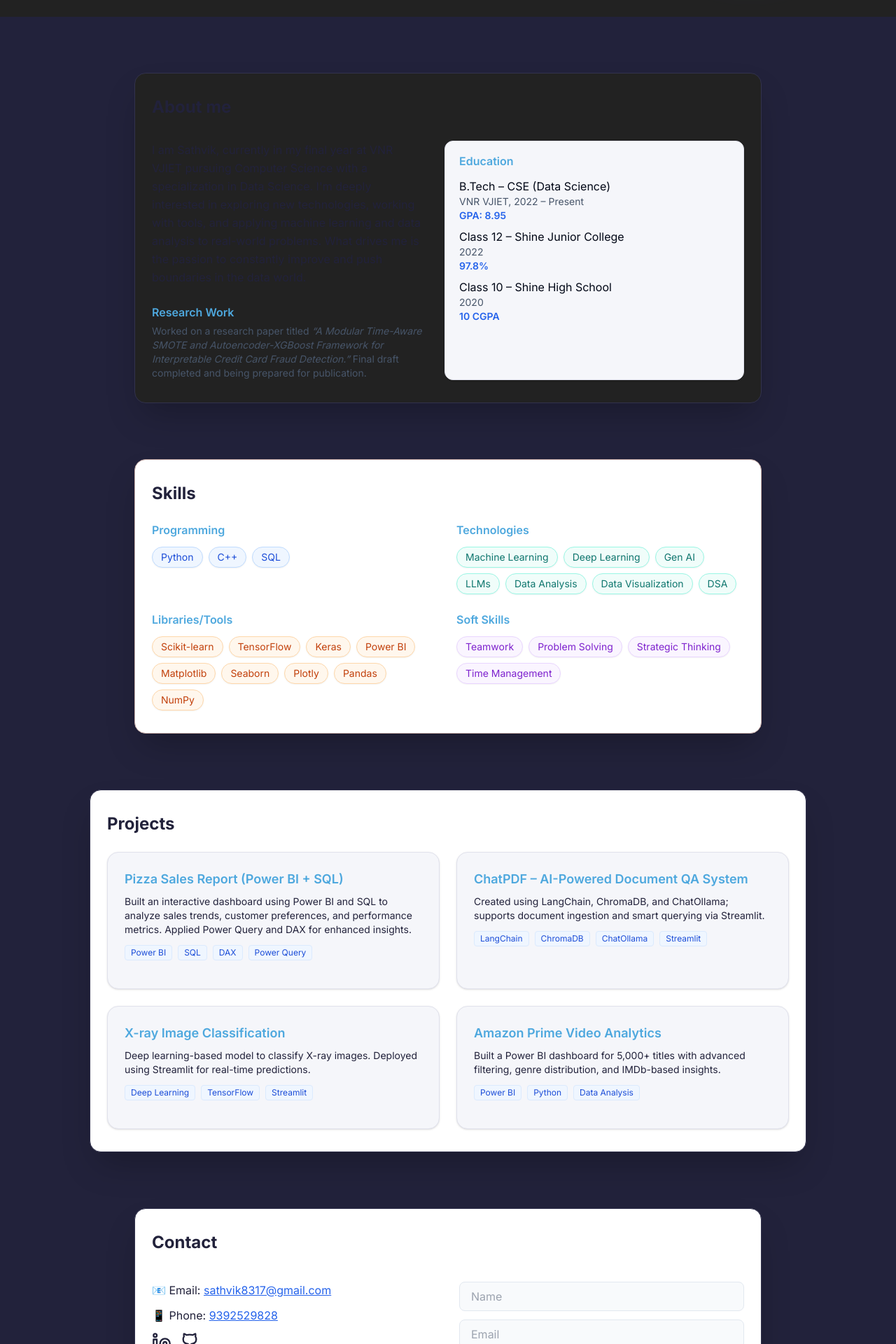
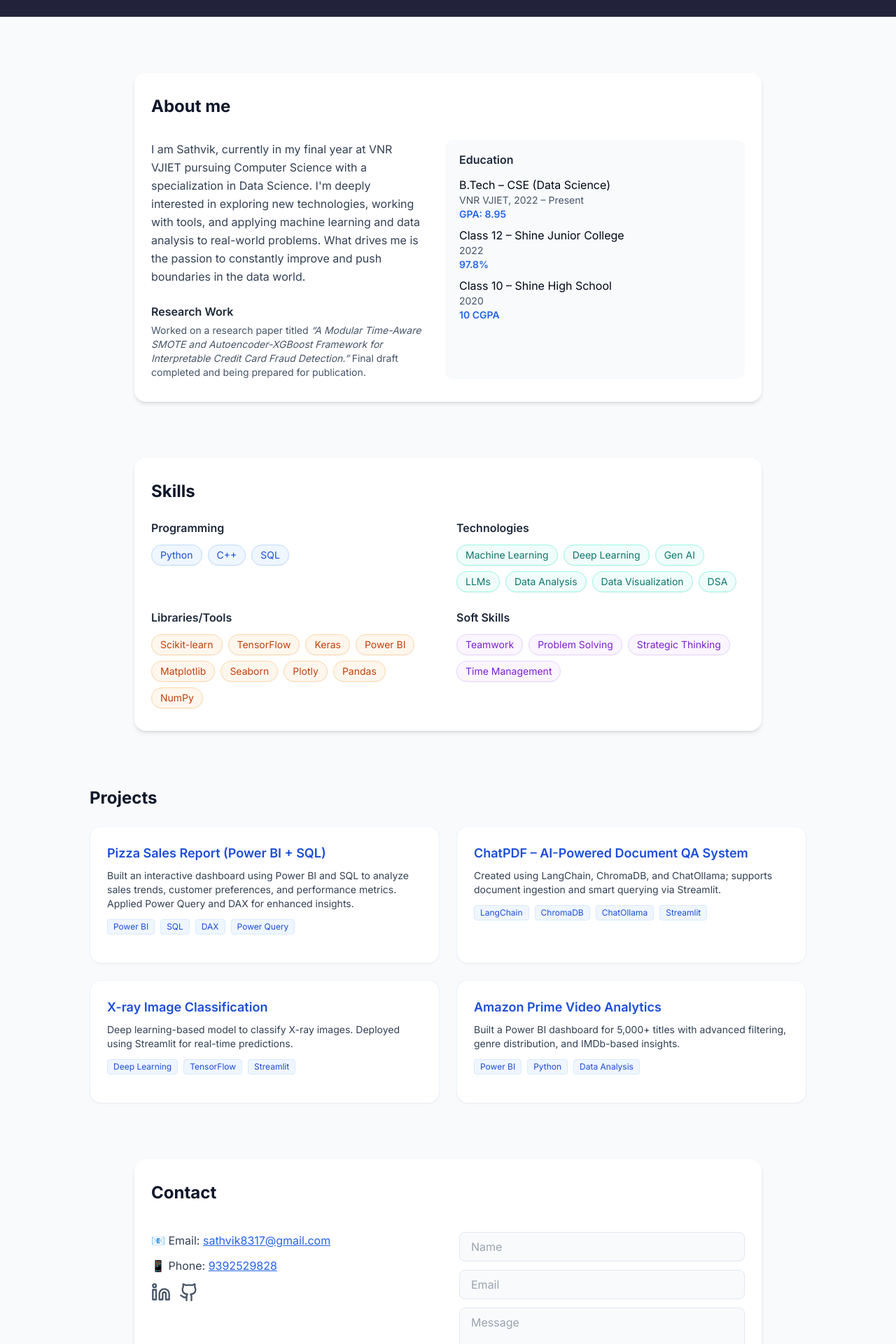
Before and after one commit to sathvik8317/sathvik-konda-portfolio, a React (Vite) app: page / in a window 1280 px wide. Shown: the part 460-2380 px from the top of the page at 70% size. Built offline with nearby package versions, Linux system fonts and the light colour scheme.

Commit message:
Reverted to commit 71bbc14660374a2d50385a28001813662ab708bc

```diff
--- a/src/components/About.tsx
+++ b/src/components/About.tsx
@@ -1,21 +1,23 @@
-const About = () => <div className="max-w-4xl w-full rounded-2xl shadow-2xl px-6 py-8 flex flex-col gap-6 border border-[#32324d] bg-[#222222]">
-    <h2 className="text-2xl font-bold text-[#22223b] mb-2">About me</h2>
+
+const About = () => (
+  <div className="max-w-4xl mx-auto bg-white rounded-2xl shadow-md px-6 py-8 flex flex-col gap-6">
+    <h2 className="text-2xl font-bold text-slate-900 mb-2">About me</h2>
     <div className="flex flex-col sm:flex-row gap-8">
-      <div className="flex-1 text-[#22223b] text-base leading-relaxed">
+      <div className="flex-1 text-slate-700 text-base leading-relaxed">
         <p>
           I am Sathvik, currently in my final year at VNR VJIET pursuing Computer Science with a specialization in Data Science. I'm deeply interested in exploring new technologies, working with tools, and applying machine learning and data analysis to real-world problems. What drives me is the passion to constantly improve and push boundaries in the data world.
         </p>
         {/* Research Work */}
         <div className="mt-6">
-          <h3 className="font-semibold text-[#4ea8de] mb-1">Research Work</h3>
+          <h3 className="font-semibold text-slate-800 mb-1">Research Work</h3>
           <p className="text-sm text-slate-600">
             Worked on a research paper titled <span className="italic font-medium">“A Modular Time-Aware SMOTE and Autoencoder-XGBoost Framework for Interpretable Credit Card Fraud Detection.”</span> Final draft completed and being prepared for publication.
           </p>
         </div>
       </div>
       {/* Education */}
-      <div className="flex-1 bg-[#f5f6fa] rounded-xl px-5 py-4 shadow border border-[#e0e1ec]">
-        <h3 className="font-semibold text-[#4ea8de] mb-3">Education</h3>
+      <div className="flex-1 bg-slate-50 rounded-xl px-5 py-4">
+        <h3 className="font-semibold text-slate-800 mb-3">Education</h3>
         <div className="space-y-2">
           <div>
             <div className="font-medium">B.Tech – CSE (Data Science)</div>
@@ -35,5 +37,7 @@ const About = () => <div className="max-w-4xl w-full rounded-2xl shadow-2xl px-6
         </div>
       </div>
     </div>
-  </div>;
+  </div>
+);
+
 export default About;
--- a/src/components/Contact.tsx
+++ b/src/components/Contact.tsx
@@ -17,29 +17,29 @@ const Contact = () => {
   };
 
   return (
-    <div className="max-w-4xl w-full bg-white rounded-2xl shadow-2xl px-6 py-8 flex flex-col gap-8 border border-[#32324d]">
-      <h2 className="text-2xl font-bold text-[#22223b] mb-2">Contact</h2>
+    <div className="max-w-4xl mx-auto bg-white rounded-2xl shadow-md px-6 py-8 flex flex-col gap-8">
+      <h2 className="text-2xl font-bold text-slate-900 mb-2">Contact</h2>
       <div className="flex flex-col md:flex-row gap-8">
         {/* Contact Info */}
         <div className="flex-1 space-y-3">
           <div>
-            <span className="font-medium text-[#22223b]">📧 Email: </span>
+            <span className="font-medium text-slate-700">📧 Email: </span>
             <a href="mailto:sathvik8317@gmail.com" className="text-blue-600 underline hover:text-blue-800">
               sathvik8317@gmail.com
             </a>
           </div>
           <div>
-            <span className="font-medium text-[#22223b]">📱 Phone: </span>
+            <span className="font-medium text-slate-700">📱 Phone: </span>
             <a href="tel:9392529828" className="text-blue-600 underline hover:text-blue-800">
               9392529828
             </a>
           </div>
           <div className="flex gap-3 mt-3">
             <a href="https://linkedin.com/in/sathvik-konda" target="_blank" rel="noopener noreferrer" aria-label="LinkedIn">
-              <Linkedin size={28} className="text-[#22223b] hover:text-[#4ea8de] transition" />
+              <Linkedin size={28} className="text-slate-600 hover:text-blue-600 transition" />
             </a>
             <a href="https://github.com/sathvik8317" target="_blank" rel="noopener noreferrer" aria-label="GitHub">
-              <Github size={28} className="text-[#22223b] hover:text-[#4ea8de] transition" />
+              <Github size={28} className="text-slate-600 hover:text-blue-600 transition" />
             </a>
           </div>
         </div>
@@ -53,7 +53,7 @@ const Contact = () => {
             name="name"
             placeholder="Name"
             required
-            className="border border-slate-200 rounded-lg px-4 py-2 bg-slate-50 focus:outline-none focus:border-[#4ea8de]"
+            className="border border-slate-200 rounded-lg px-4 py-2 bg-slate-50 focus:outline-none focus:border-blue-400"
             value={form.name}
             onChange={handleChange}
           />
@@ -62,7 +62,7 @@ const Contact = () => {
             name="email"
             placeholder="Email"
             required
-            className="border border-slate-200 rounded-lg px-4 py-2 bg-slate-50 focus:outline-none focus:border-[#4ea8de]"
+            className="border border-slate-200 rounded-lg px-4 py-2 bg-slate-50 focus:outline-none focus:border-blue-400"
             value={form.email}
             onChange={handleChange}
           />
@@ -71,13 +71,13 @@ const Contact = () => {
             placeholder="Message"
             required
             rows={4}
-            className="border border-slate-200 rounded-lg px-4 py-2 bg-slate-50 focus:outline-none focus:border-[#4ea8de]"
+            className="border border-slate-200 rounded-lg px-4 py-2 bg-slate-50 focus:outline-none focus:border-blue-400"
             value={form.message}
             onChange={handleChange}
           ></textarea>
           <button
             type="submit"
-            className="mt-2 bg-[#4ea8de] text-white px-4 py-2 rounded-lg font-semibold hover:bg-[#009ddc] transition"
+            className="mt-2 bg-blue-600 text-white px-4 py-2 rounded-lg font-semibold hover:bg-blue-700 transition"
           >
             Send Message
           </button>
--- a/src/components/Hero.tsx
+++ b/src/components/Hero.tsx
@@ -1,5 +1,8 @@
+
 import { Download } from "lucide-react";
-const Hero = () => <section className="w-full py-12 sm:py-20 px-2 bg-[#222222]">
+
+const Hero = () => (
+  <section className="w-full bg-[#22223b] py-12 sm:py-20 px-2">
     <div className="max-w-5xl mx-auto flex flex-col-reverse sm:flex-row items-center gap-10">
       <div className="flex-1 flex flex-col items-center sm:items-start text-center sm:text-left">
         <h1 className="text-4xl sm:text-5xl md:text-6xl font-bold mb-5 text-white tracking-tight drop-shadow">
@@ -9,10 +12,17 @@ const Hero = () => <section className="w-full py-12 sm:py-20 px-2 bg-[#222222]">
           A Data Science enthusiast passionate about ML, Gen AI, and solving problems with code.
         </p>
         <div className="flex gap-4">
-          <a href="#projects" className="bg-[#4ea8de] hover:bg-[#009ddc] text-white px-7 py-2.5 rounded-lg font-semibold shadow-lg transition duration-200 text-base focus:outline-none focus:ring-2 focus:ring-[#4ea8de] focus:ring-offset-2">
+          <a
+            href="#projects"
+            className="bg-[#4ea8de] hover:bg-[#009ddc] text-white px-7 py-2.5 rounded-lg font-semibold shadow-lg transition duration-200 text-base focus:outline-none focus:ring-2 focus:ring-[#4ea8de] focus:ring-offset-2"
+          >
             View Projects
           </a>
-          <a href="/resume.pdf" download className="flex items-center gap-2 border-2 border-[#4ea8de] text-[#4ea8de] px-6 py-2.5 rounded-lg font-semibold transition duration-200 hover:bg-[#22223b]/70 hover:text-white hover:border-white focus:outline-none focus:ring-2 focus:ring-[#4ea8de] focus:ring-offset-2">
+          <a
+            href="/resume.pdf"
+            download
+            className="flex items-center gap-2 border-2 border-[#4ea8de] text-[#4ea8de] px-6 py-2.5 rounded-lg font-semibold transition duration-200 hover:bg-[#22223b]/70 hover:text-white hover:border-white focus:outline-none focus:ring-2 focus:ring-[#4ea8de] focus:ring-offset-2"
+          >
             <Download className="w-5 h-5" />
             Download Resume
           </a>
@@ -28,5 +38,7 @@ const Hero = () => <section className="w-full py-12 sm:py-20 px-2 bg-[#222222]">
         </div>
       </div>
     </div>
-  </section>;
+  </section>
+);
+
 export default Hero;
--- a/src/components/Projects.tsx
+++ b/src/components/Projects.tsx
@@ -35,17 +35,17 @@ const projects = [
 ];
 
 const Projects = () => (
-  <div className="max-w-5xl w-full bg-white rounded-2xl shadow-2xl px-6 py-8 border border-[#32324d]">
-    <h2 className="text-2xl font-bold text-[#22223b] mb-6">Projects</h2>
+  <div className="max-w-5xl mx-auto">
+    <h2 className="text-2xl font-bold text-slate-900 mb-6">Projects</h2>
     <div className="grid md:grid-cols-2 gap-6">
       {projects.map((proj, idx) => (
         <div
           key={proj.title}
-          className="rounded-2xl bg-[#f5f6fa] shadow p-6 border border-[#e0e1ec] hover:shadow-blue-100 transition-shadow flex flex-col animate-fade-in"
+          className="rounded-2xl bg-white shadow-sm p-6 border border-slate-100 hover:shadow-blue-100 transition-shadow flex flex-col animate-fade-in"
           style={{ animationDelay: `${idx * 50}ms` }}
         >
-          <h3 className="font-semibold text-lg text-[#4ea8de] mb-2">{proj.title}</h3>
-          <p className="text-sm text-[#22223b] mb-3">{proj.description}</p>
+          <h3 className="font-semibold text-lg text-blue-700 mb-2">{proj.title}</h3>
+          <p className="text-sm text-slate-700 mb-3">{proj.description}</p>
           <div className="flex flex-wrap gap-2 mb-4">
             {proj.tech.map(t => (
               <span
--- a/src/components/Skills.tsx
+++ b/src/components/Skills.tsx
@@ -1,28 +1,74 @@
-const groups = [{
-  label: "Programming",
-  skills: ["Python", "C++", "SQL"]
-}, {
-  label: "Technologies",
-  skills: ["Machine Learning", "Deep Learning", "Gen AI", "LLMs", "Data Analysis", "Data Visualization", "DSA"]
-}, {
-  label: "Libraries/Tools",
-  skills: ["Scikit-learn", "TensorFlow", "Keras", "Power BI", "Matplotlib", "Seaborn", "Plotly", "Pandas", "NumPy"]
-}, {
-  label: "Soft Skills",
-  skills: ["Teamwork", "Problem Solving", "Strategic Thinking", "Time Management"]
-}];
-const badgeColors = ["bg-blue-50 text-blue-700 border-blue-200", "bg-teal-50 text-teal-700 border-teal-200", "bg-orange-50 text-orange-700 border-orange-200", "bg-purple-50 text-purple-700 border-purple-200"];
-const Skills = () => <div className="max-w-4xl w-full bg-white rounded-2xl shadow-2xl px-6 py-8 border border-[#c9ada7]">
-    <h2 className="text-2xl font-bold text-[#22223b] mb-6">Skills</h2>
+
+const groups = [
+  {
+    label: "Programming",
+    skills: ["Python", "C++", "SQL"],
+  },
+  {
+    label: "Technologies",
+    skills: [
+      "Machine Learning",
+      "Deep Learning",
+      "Gen AI",
+      "LLMs",
+      "Data Analysis",
+      "Data Visualization",
+      "DSA",
+    ],
+  },
+  {
+    label: "Libraries/Tools",
+    skills: [
+      "Scikit-learn",
+      "TensorFlow",
+      "Keras",
+      "Power BI",
+      "Matplotlib",
+      "Seaborn",
+      "Plotly",
+      "Pandas",
+      "NumPy",
+    ],
+  },
+  {
+    label: "Soft Skills",
+    skills: [
+      "Teamwork",
+      "Problem Solving",
+      "Strategic Thinking",
+      "Time Management",
+    ],
+  },
+];
+
+const badgeColors = [
+  "bg-blue-50 text-blue-700 border-blue-200",
+  "bg-teal-50 text-teal-700 border-teal-200",
+  "bg-orange-50 text-orange-700 border-orange-200",
+  "bg-purple-50 text-purple-700 border-purple-200",
+];
+
+const Skills = () => (
+  <div className="max-w-4xl mx-auto bg-white rounded-2xl shadow-md px-6 py-8">
+    <h2 className="text-2xl font-bold text-slate-900 mb-6">Skills</h2>
     <div className="grid md:grid-cols-2 gap-6">
-      {groups.map((group, i) => <div key={group.label}>
-          <h3 className="font-semibold text-[#4ea8de] mb-3">{group.label}</h3>
+      {groups.map((group, i) => (
+        <div key={group.label}>
+          <h3 className="font-semibold text-slate-800 mb-3">{group.label}</h3>
           <div className="flex flex-wrap gap-2">
-            {group.skills.map(skill => <span key={skill} className={`inline-block py-1 px-3 rounded-full border text-sm font-medium shadow-sm transition hover:scale-105 ${badgeColors[i % badgeColors.length]}`}>
+            {group.skills.map(skill => (
+              <span
+                key={skill}
+                className={`inline-block py-1 px-3 rounded-full border text-sm font-medium shadow-sm transition hover:scale-105 ${badgeColors[i % badgeColors.length]}`}
+              >
                 {skill}
-              </span>)}
+              </span>
+            ))}
           </div>
-        </div>)}
+        </div>
+      ))}
     </div>
-  </div>;
+  </div>
+);
+
 export default Skills;
--- a/src/pages/Index.tsx
+++ b/src/pages/Index.tsx
@@ -9,22 +9,22 @@ import Footer from "@/components/Footer";
 
 const Index = () => {
   return (
-    <div className="bg-[#22223b] min-h-screen font-inter flex flex-col">
+    <div className="bg-[#f8fafc] min-h-screen font-inter flex flex-col">
       <Navbar />
       <main className="flex-1 flex flex-col pt-20 sm:pt-28">
         <section id="home">
           <Hero />
         </section>
-        <section id="about" className="mt-12 sm:mt-20 flex justify-center">
+        <section id="about" className="mt-12 sm:mt-20">
           <About />
         </section>
-        <section id="skills" className="mt-12 sm:mt-20 flex justify-center">
+        <section id="skills" className="mt-12 sm:mt-20">
           <Skills />
         </section>
-        <section id="projects" className="mt-12 sm:mt-20 flex justify-center">
+        <section id="projects" className="mt-12 sm:mt-20">
           <Projects />
         </section>
-        <section id="contact" className="mt-12 sm:mt-20 flex justify-center">
+        <section id="contact" className="mt-12 sm:mt-20">
           <Contact />
         </section>
       </main>
```
